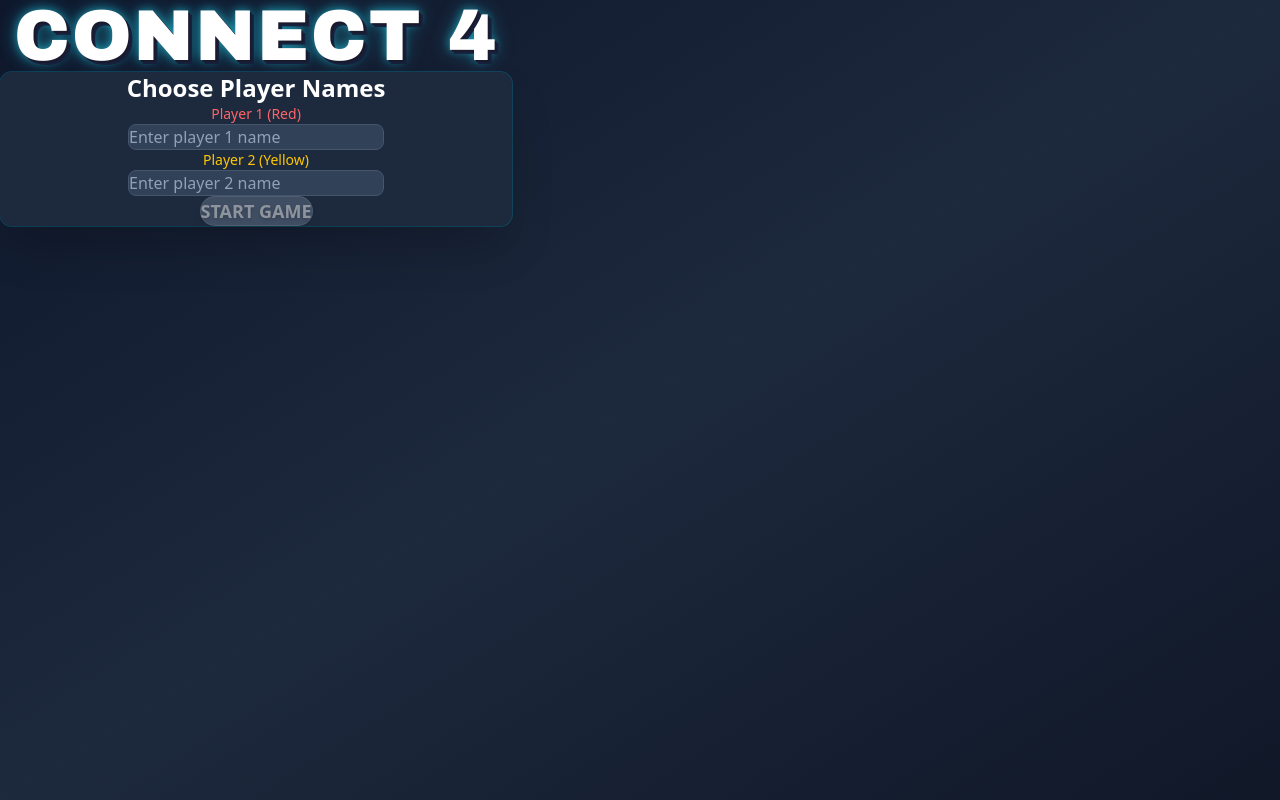
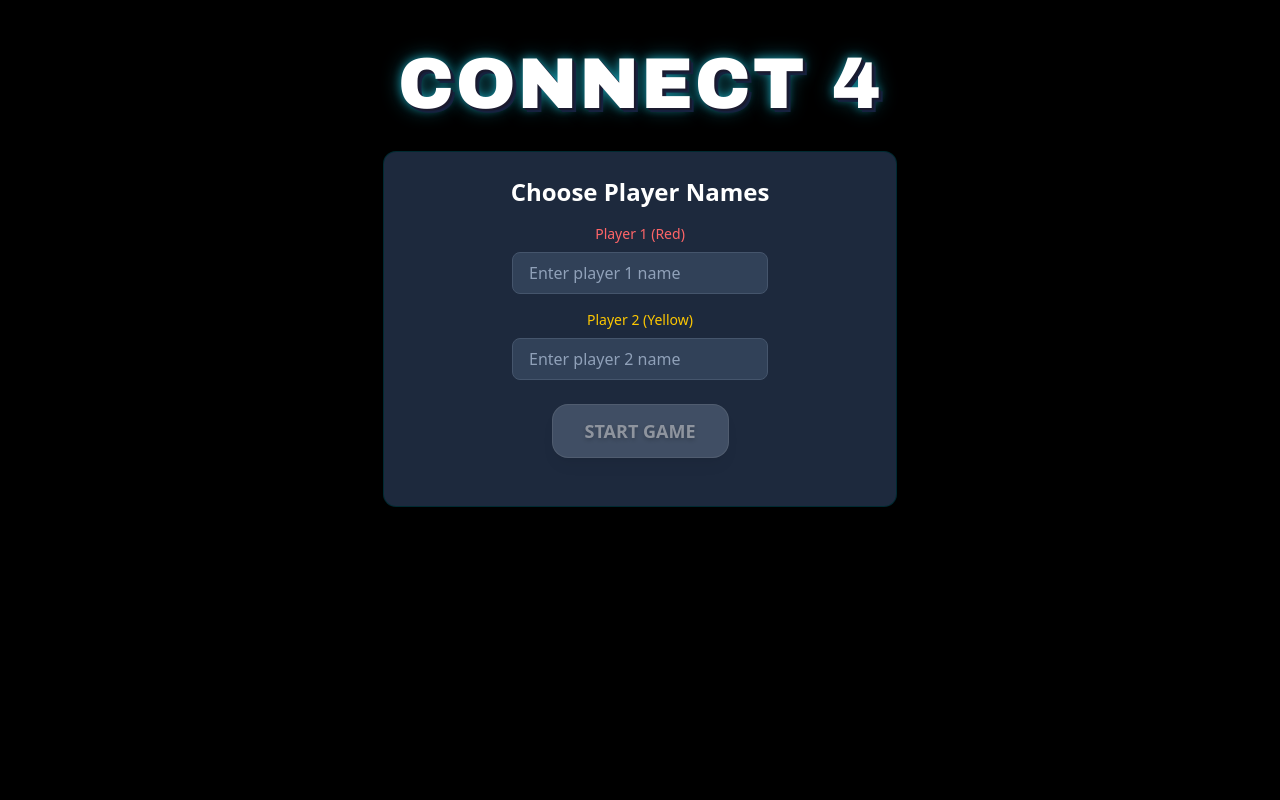
Before and after one commit to jsanchezdaza/conecta4, a React (Vite) app: page / in a window 1280 px wide. Built offline with nearby package versions, Linux system fonts and the light colour scheme.

Commit message:
fix: simplify to basic black background only
- Remove all complex CSS styling and viewport handling
- Use simple black background on body element
- Strip Layout component to basic div wrapper
- Test if basic approach works before adding complexity

```diff
--- a/src/components/Layout.tsx
+++ b/src/components/Layout.tsx
@@ -6,26 +6,8 @@ interface LayoutProps {
 
 export const Layout: React.FC<LayoutProps> = ({ children }) => {
   return (
-    <>
-      {/* Fixed background that covers entire screen */}
-      <div
-        className="fixed inset-0 bg-gradient-to-br from-slate-900 via-slate-800 to-gray-900"
-        style={{
-          position: 'fixed',
-          top: 0,
-          left: 0,
-          right: 0,
-          bottom: 0,
-          width: '100vw',
-          height: '100vh',
-          zIndex: -1
-        }}
-      />
-
-      {/* Content container */}
-      <div className="relative min-h-screen">
-        {children}
-      </div>
-    </>
+    <div>
+      {children}
+    </div>
   )
 }
--- a/src/styles.css
+++ b/src/styles.css
@@ -1,23 +1,7 @@
 @import 'tailwindcss';
 
-* {
-  margin: 0;
-  padding: 0;
-  box-sizing: border-box;
-}
-
-html, body {
-  height: 100%;
-  overflow-x: hidden;
-}
-
 body {
-  color: #ffffff;
-}
-
-#root {
-  position: relative;
-  min-height: 100vh;
+  background: black;
 }
 
 @keyframes spin-slow {
```
